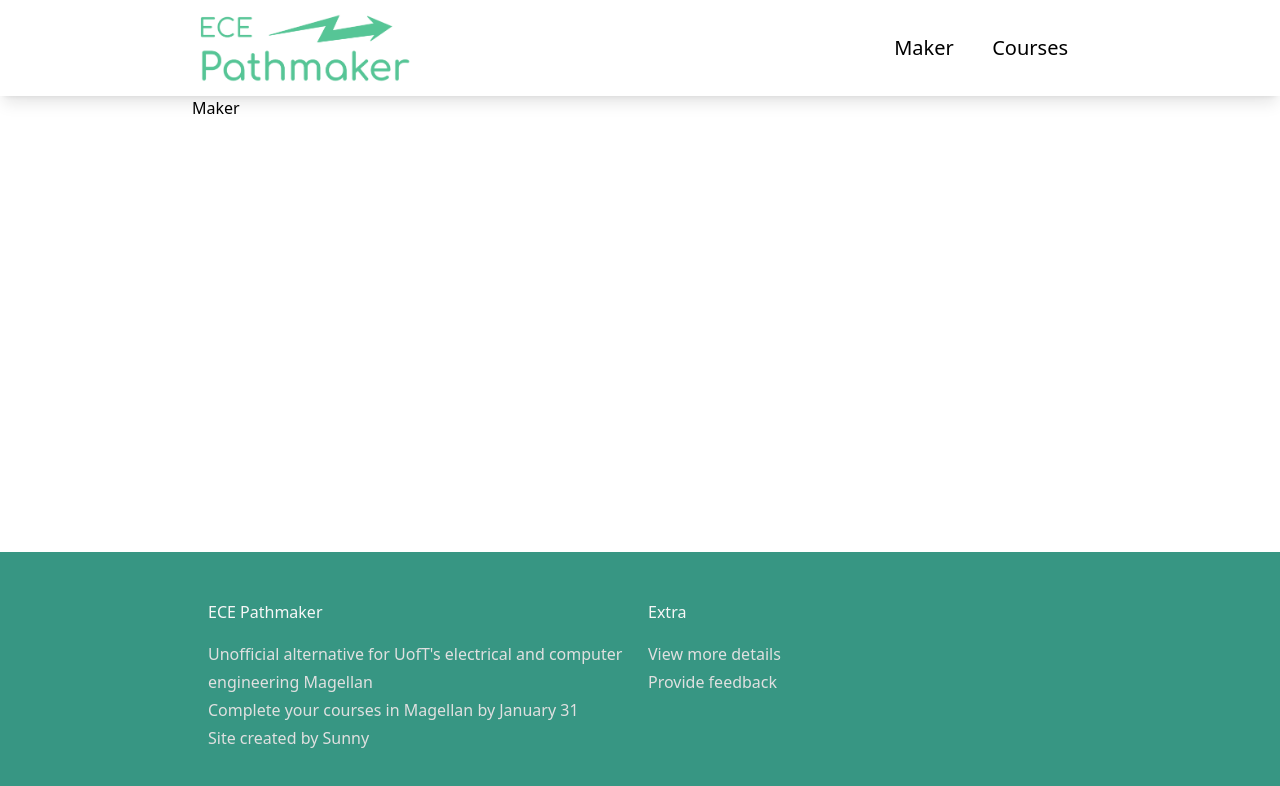
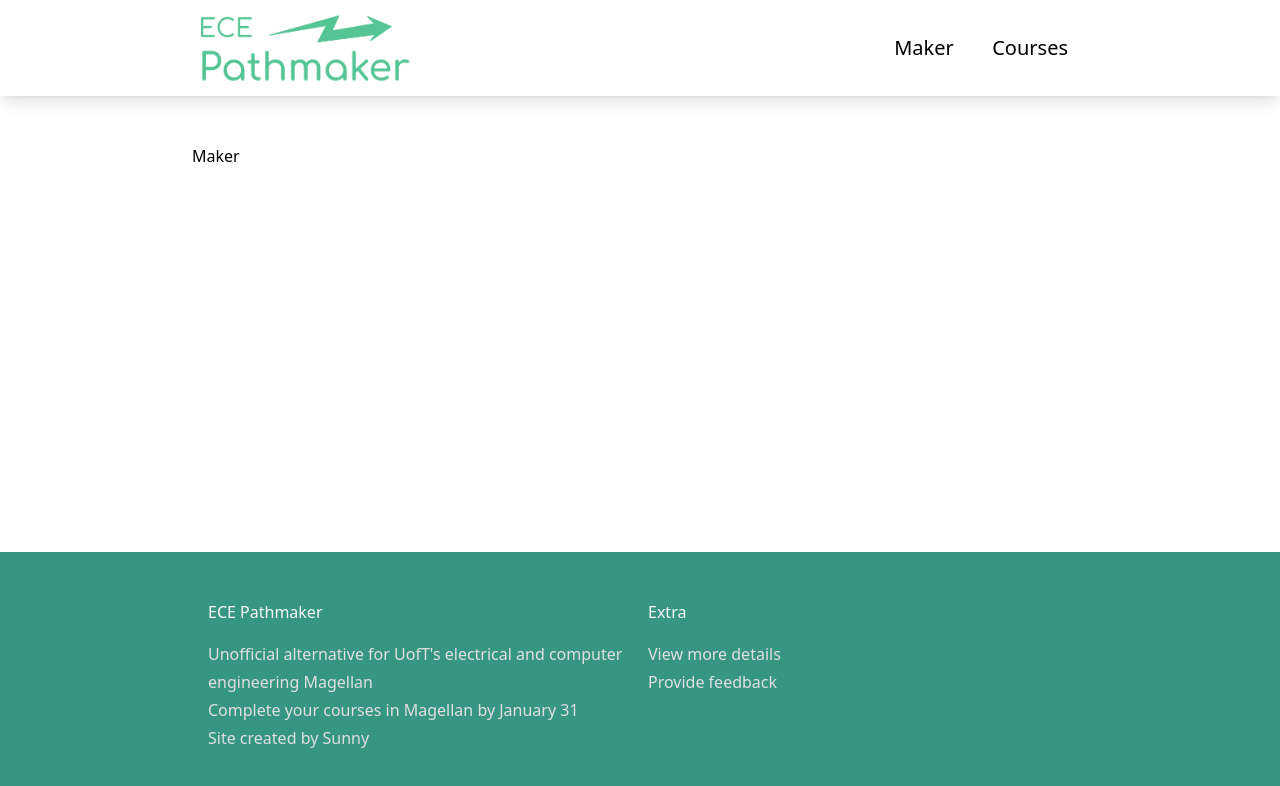
Before and after one commit to sunnwydays/ecepathmaker, a React (Vite) app: page / in a window 1280 px wide. Shown: the top 786 px of the page. Built offline with nearby package versions, Linux system fonts and the light colour scheme.

Commit message:
Add vertical margin to main content in layout

```diff
--- a/src/components/Layout.tsx
+++ b/src/components/Layout.tsx
@@ -12,7 +12,7 @@ const Layout: FC<LayoutProps> = ({ children }) => {
     <div className="min-h-screen flex flex-col">
       <div className="h-24 md:block hidden" />
       <Navbar />
-      <main className="flex-grow mx-auto xl:wp lg:w-wpl w-wps">
+      <main className="flex-grow mx-auto xl:wp lg:w-wpl w-wps my-12">
         {children}
       </main>
       <Footer />
```
